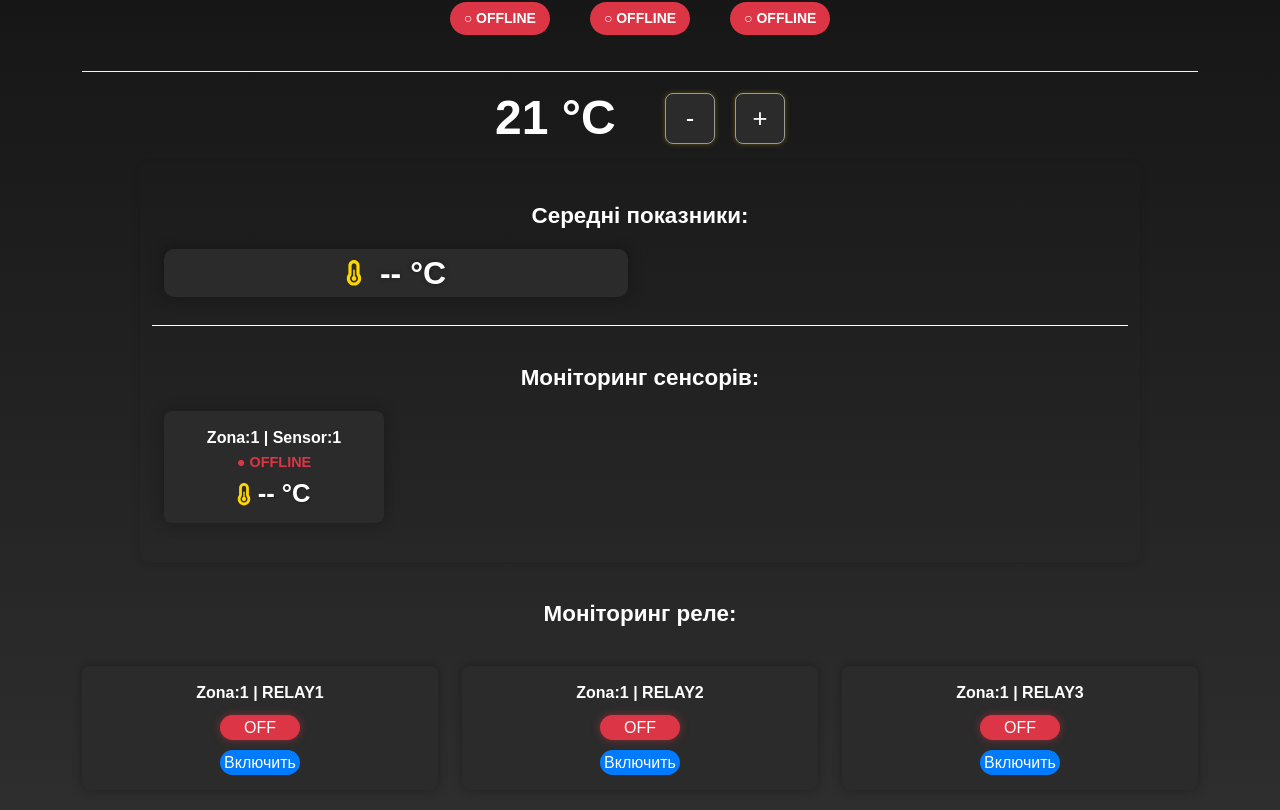
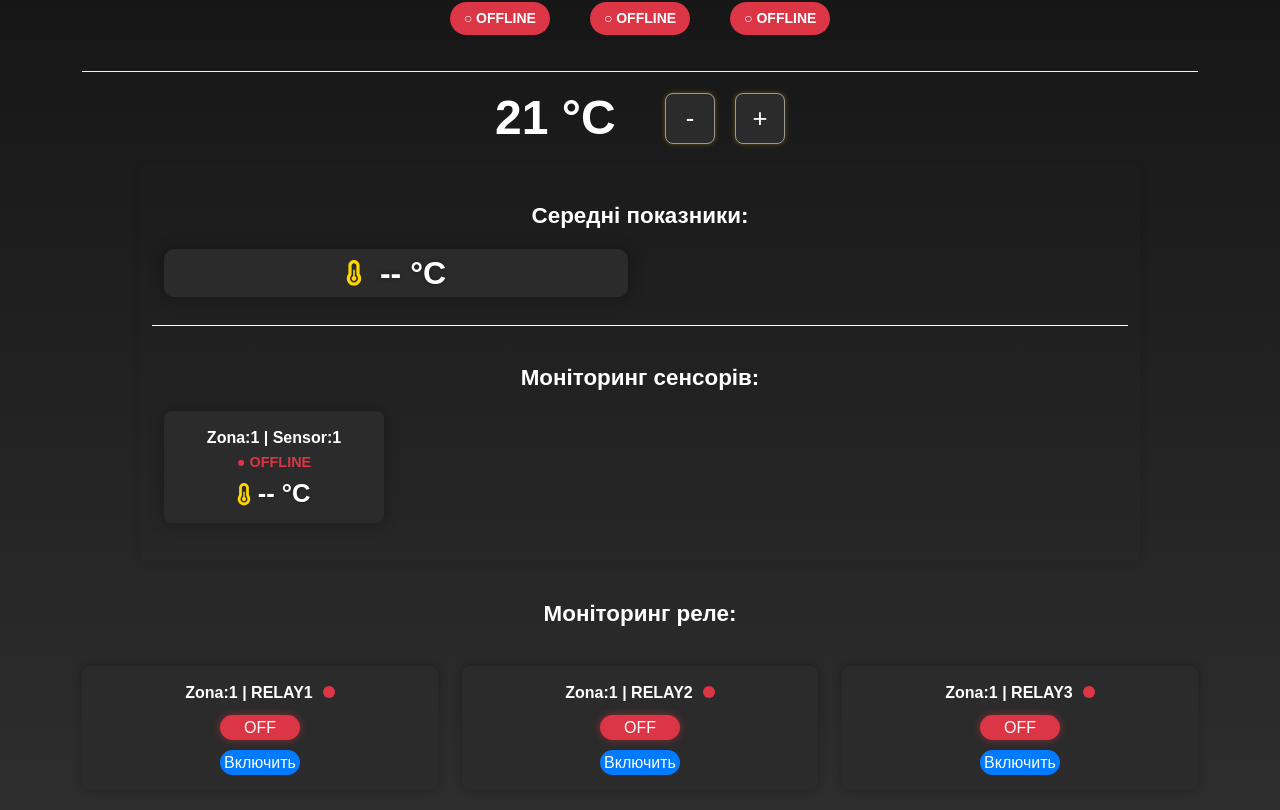
Before and after one commit to DITGDIGENTIS/ditgdigentis, a Next.js app: page / in a window 1280 px wide. Shown: the part 284-1094 px from the top of the page. Built offline with nearby package versions, Linux system fonts and the light colour scheme; no server answers.

Commit message:
zona Relay

```diff
--- a/src/components/ZonaRelay.tsx
+++ b/src/components/ZonaRelay.tsx
@@ -9,22 +9,11 @@ export default function ZonaRelay() {
     relay3: false,
   });
 
-  const buttonStyle: CSSProperties = {
-    padding: "10px 20px",
-    fontSize: "1rem",
-    cursor: "pointer",
-    color: "#fff",
-    border: "none",
-    borderRadius: "50px",
-    textAlign: "center",
-    transition: "transform 0.3s ease, box-shadow 0.3s ease",
-    display: "flex",
-    alignItems: "center",
-    justifyContent: "center",
-    width: "80px",
-    height: "25px",
-    margin: "auto",
-  };
+  const [blinking, setBlinking] = useState({
+    relay1: false,
+    relay2: false,
+    relay3: false,
+  });
 
   const toggleRelay = async (relay: "relay1" | "relay2" | "relay3", action: number) => {
     try {
@@ -33,10 +22,16 @@ export default function ZonaRelay() {
         headers: { "Content-Type": "application/json" },
         body: JSON.stringify({ id: "zona1", relay, action }),
       });
+
       const data = await res.json();
-      console.log("Command Response:", data);
-      // Локально обновим статус, чтобы сразу показать на UI
-      setRelayStatus((prev) => ({ ...prev, [relay]: action === 1 }));
+      if (data.success) {
+        setRelayStatus((prev) => ({ ...prev, [relay]: action === 1 }));
+        setBlinking((prev) => ({ ...prev, [relay]: true }));
+
+        setTimeout(() => {
+          setBlinking((prev) => ({ ...prev, [relay]: false }));
+        }, 2000);
+      }
     } catch (error) {
       console.error("Ошибка отправки команды:", error);
     }
@@ -71,7 +66,15 @@ export default function ZonaRelay() {
         {["relay1", "relay2", "relay3"].map((relay) => (
           <div key={relay} className="col-6 col-md-4">
             <div className="relay-status-block-relay">
-              <div className="relay-description-relay">Zona:1 | {relay.toUpperCase()}</div>
+              <div className="relay-description-relay">
+                Zona:1 | {relay.toUpperCase()}
+                <span
+                  className={`relay-indicator ${
+                    relayStatus[relay as keyof typeof relayStatus] ? "on" : "off"
+                  } ${blinking[relay as keyof typeof blinking] ? "blinking" : ""}`}
+                />
+              </div>
+
               <button
                 style={{
                   ...buttonStyle,
@@ -80,26 +83,20 @@ export default function ZonaRelay() {
                     ? "0 0 8px rgba(40, 167, 69, 0.5)"
                     : "0 0 8px rgba(220, 53, 69, 0.5)",
                 }}
-                className={`relay-status-button-relay ${
-                  relayStatus[relay as keyof typeof relayStatus] ? "relay-online-relay" : "relay-offline-relay"
-                }`}
+                className={`relay-status-button-relay`}
                 title={`${relay.toUpperCase()} ${relayStatus[relay as keyof typeof relayStatus] ? "ON" : "OFF"}`}
               >
                 {relayStatus[relay as keyof typeof relayStatus] ? "ON" : "OFF"}
               </button>
+
               <button
-                style={{
-                  ...buttonStyle,
-                  marginTop: "10px",
-                  backgroundColor: "#007bff",
-                }}
+                style={{ ...buttonStyle, marginTop: "10px", backgroundColor: "#007bff" }}
                 onClick={() =>
                   toggleRelay(
                     relay as "relay1" | "relay2" | "relay3",
                     relayStatus[relay as keyof typeof relayStatus] ? 0 : 1
                   )
                 }
-                title={`Переключить ${relay.toUpperCase()}`}
               >
                 {relayStatus[relay as keyof typeof relayStatus] ? "Выключить" : "Включить"}
               </button>
@@ -115,6 +112,7 @@ export default function ZonaRelay() {
           margin-bottom: 20px;
           color: #fff;
         }
+
         .relay-status-block-relay {
           margin-bottom: 20px;
           padding: 15px;
@@ -122,13 +120,41 @@ export default function ZonaRelay() {
           border-radius: 8px;
           box-shadow: 0 0 10px rgba(0, 0, 0, 0.3);
         }
+
         .relay-description-relay {
           color: #fff;
           margin-bottom: 10px;
           font-size: 1rem;
           font-weight: 600;
           text-align: center;
+          position: relative;
         }
+
+        .relay-indicator {
+          display: inline-block;
+          width: 12px;
+          height: 12px;
+          margin-left: 10px;
+          border-radius: 50%;
+        }
+
+        .relay-indicator.on {
+          background-color: #28a745;
+        }
+
+        .relay-indicator.off {
+          background-color: #dc3545;
+        }
+
+        .blinking {
+          animation: blink 0.6s ease-in-out 0s 3;
+        }
+
+        @keyframes blink {
+          0%, 100% { opacity: 1; }
+          50% { opacity: 0; }
+        }
+
         .relay-status-button-relay {
           width: 100%;
           height: 20px;
@@ -140,14 +166,7 @@ export default function ZonaRelay() {
           text-align: center;
           transition: transform 0.3s ease, box-shadow 0.3s ease;
         }
-        .relay-status-button-relay.relay-online-relay {
-          background-color: #28a745;
-          box-shadow: 0 0 8px rgba(40, 167, 69, 0.5);
-        }
-        .relay-status-button-relay.relay-offline-relay {
-          background-color: #dc3545;
-          box-shadow: 0 0 8px rgba(220, 53, 69, 0.5);
-        }
+
         @media (max-width: 576px) {
           .relay-status-button-relay {
             font-size: 1rem;
@@ -158,3 +177,20 @@ export default function ZonaRelay() {
     </div>
   );
 }
+
+const buttonStyle: CSSProperties = {
+  padding: "10px 20px",
+  fontSize: "1rem",
+  cursor: "pointer",
+  color: "#fff",
+  border: "none",
+  borderRadius: "50px",
+  textAlign: "center",
+  transition: "transform 0.3s ease, box-shadow 0.3s ease",
+  display: "flex",
+  alignItems: "center",
+  justifyContent: "center",
+  width: "80px",
+  height: "25px",
+  margin: "auto",
+};
```
